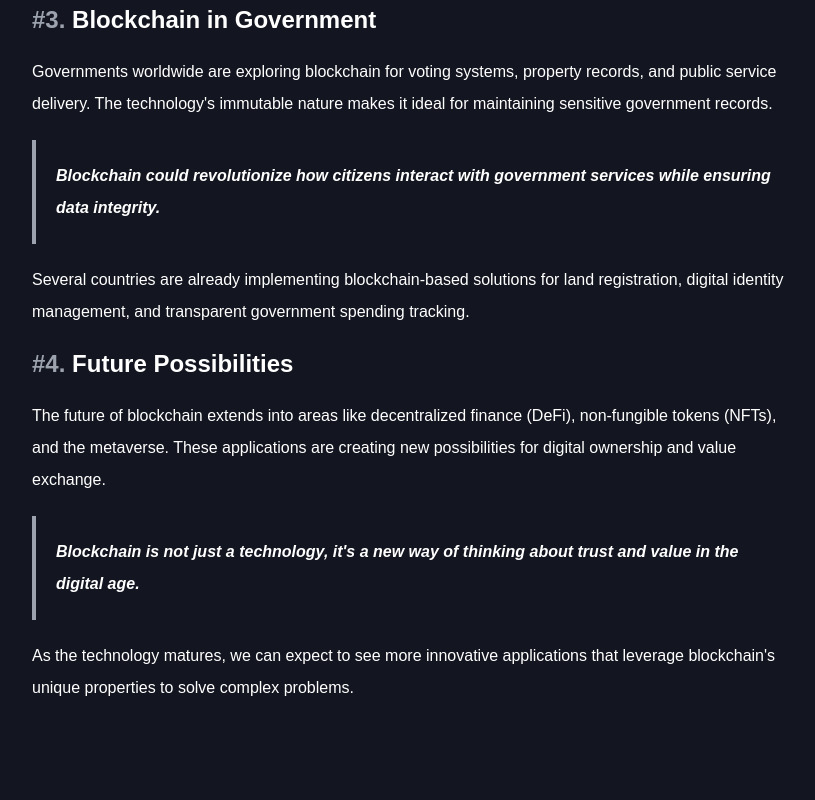
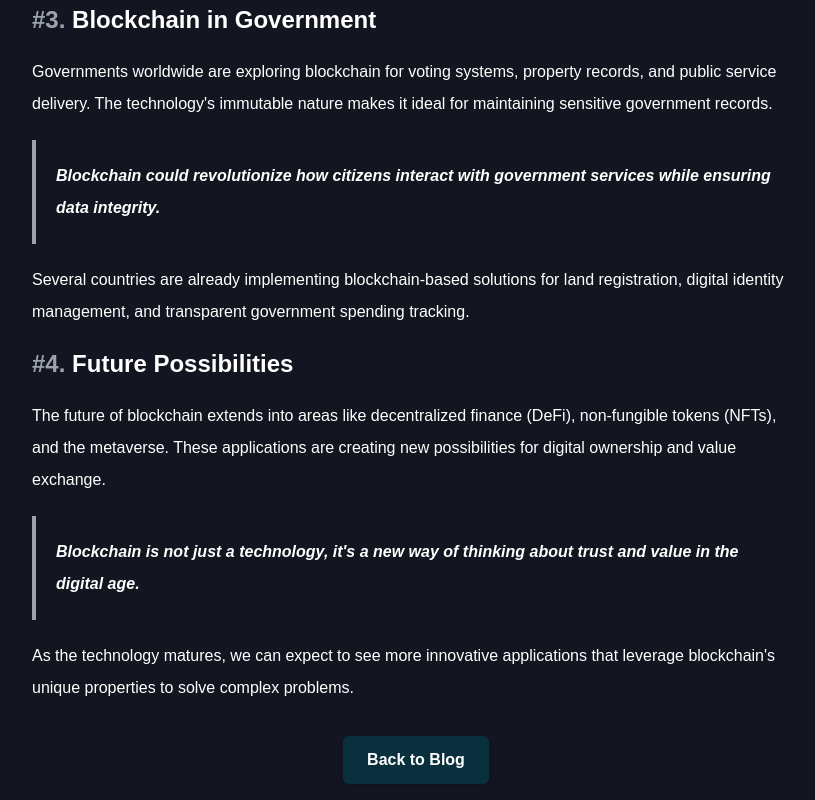
Before and after one commit to FaziGIT/clicketpaf, a Next.js app: page /blog/blockchain-technology-beyond-cryptocurrency in a window 1280 px wide. Shown: the part 1149-1949 px from the top of the page, without its empty margins (269-1084 px from the left). Before the commit the page ends 1889 px from the top, so only its background shows below. Built offline with nearby package versions, Linux system fonts and the light colour scheme.

Commit message:
feat(component): add button in page of blog

```diff
--- a/src/components/blog/MainBlog.tsx
+++ b/src/components/blog/MainBlog.tsx
@@ -1,3 +1,5 @@
+import Link from 'next/link';
+
 interface Props {
     description: string;
     infos: {
@@ -16,10 +18,7 @@ export default function MainBlog({ description, infos, keywords = [] }: Props) {
                 <meta name="keywords" content={keywords.join(', ')} />
             )}
 
-            <p
-                className="text-base leading-8 my-5"
-                itemProp="description"
-            >
+            <p className="text-base leading-8 my-5" itemProp="description">
                 {description}
             </p>
 
@@ -39,9 +38,7 @@ export default function MainBlog({ description, infos, keywords = [] }: Props) {
                         </p>
 
                         {item.quote && (
-                            <blockquote
-                                className="text-md italic leading-8 my-5 p-5 text-white font-semibold border-l-4 border-gray-400"
-                            >
+                            <blockquote className="text-md italic leading-8 my-5 p-5 text-white font-semibold border-l-4 border-gray-400">
                                 {item.quote}
                             </blockquote>
                         )}
@@ -52,6 +49,16 @@ export default function MainBlog({ description, infos, keywords = [] }: Props) {
                     </section>
                 ))}
             </div>
+
+            {/* "Back to Blog" Button */}
+            <div className="mt-8 text-center">
+                <Link
+                    href="/blog"
+                    className="inline-block px-6 py-3 bg-darkerShade text-white font-semibold rounded-md shadow-md hover:bg-lighterSeal transition duration-200"
+                >
+                    Back to Blog
+                </Link>
+            </div>
         </main>
     );
 }
--- a/tailwind.config.ts
+++ b/tailwind.config.ts
@@ -16,7 +16,9 @@ export default {
         'main-dark-blue': '#181927',
         'card-dark-blue': '#000022',
         'img-yellow': "var(--sidebar-img)",
-        'txt-soft-white' : "#ededed"
+        'txt-soft-white' : "#ededed",
+        'darkerShade': "#0a2f3d",
+        'lighterSeal': "#1a5b72"
       },
       fontFamily: {
         'display': ['Oswald'],
```
